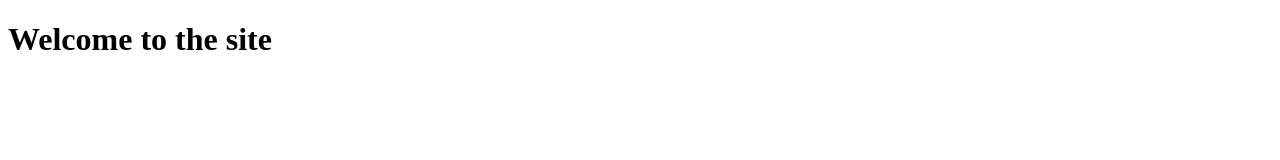
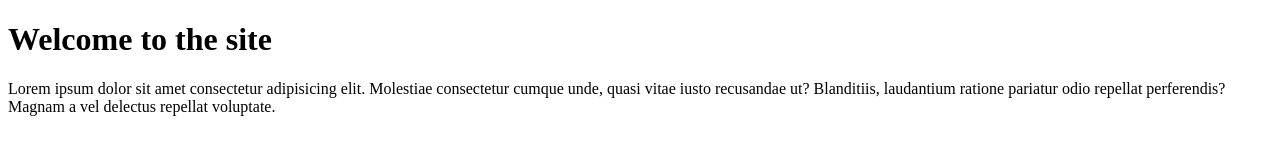
Before and after one commit to fac22/first-project, a plain HTML site: page index.html in a window 1280 px wide. Drawn offline with Linux system fonts and the light colour scheme.

Commit message:
Add some text

```diff
--- a/index.html
+++ b/index.html
@@ -8,5 +8,12 @@
   </head>
   <body>
     <h1>Welcome to the site</h1>
+
+    <p>
+      Lorem ipsum dolor sit amet consectetur adipisicing elit. Molestiae
+      consectetur cumque unde, quasi vitae iusto recusandae ut? Blanditiis,
+      laudantium ratione pariatur odio repellat perferendis? Magnam a vel
+      delectus repellat voluptate.
+    </p>
   </body>
 </html>
```
